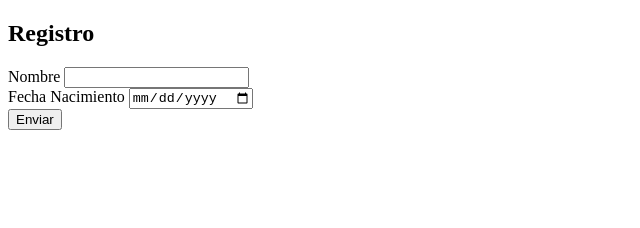
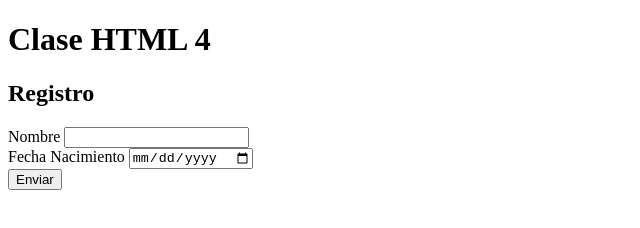
Before and after one commit to MarcelaCerda/html4, a plain HTML site: page index.html in a window 1280 px wide. Shown: the whole page, without its empty margins (0-640 px from the left). Drawn offline with Linux system fonts and the light colour scheme.

Commit message:
cuarto commit

```diff
--- a/index.html
+++ b/index.html
@@ -8,7 +8,7 @@
 </head>
 <body>
    <header>
-
+        <h1>Clase HTML 4</h1>
    </header>
     <main>
         <h2>Registro</h2>
```
